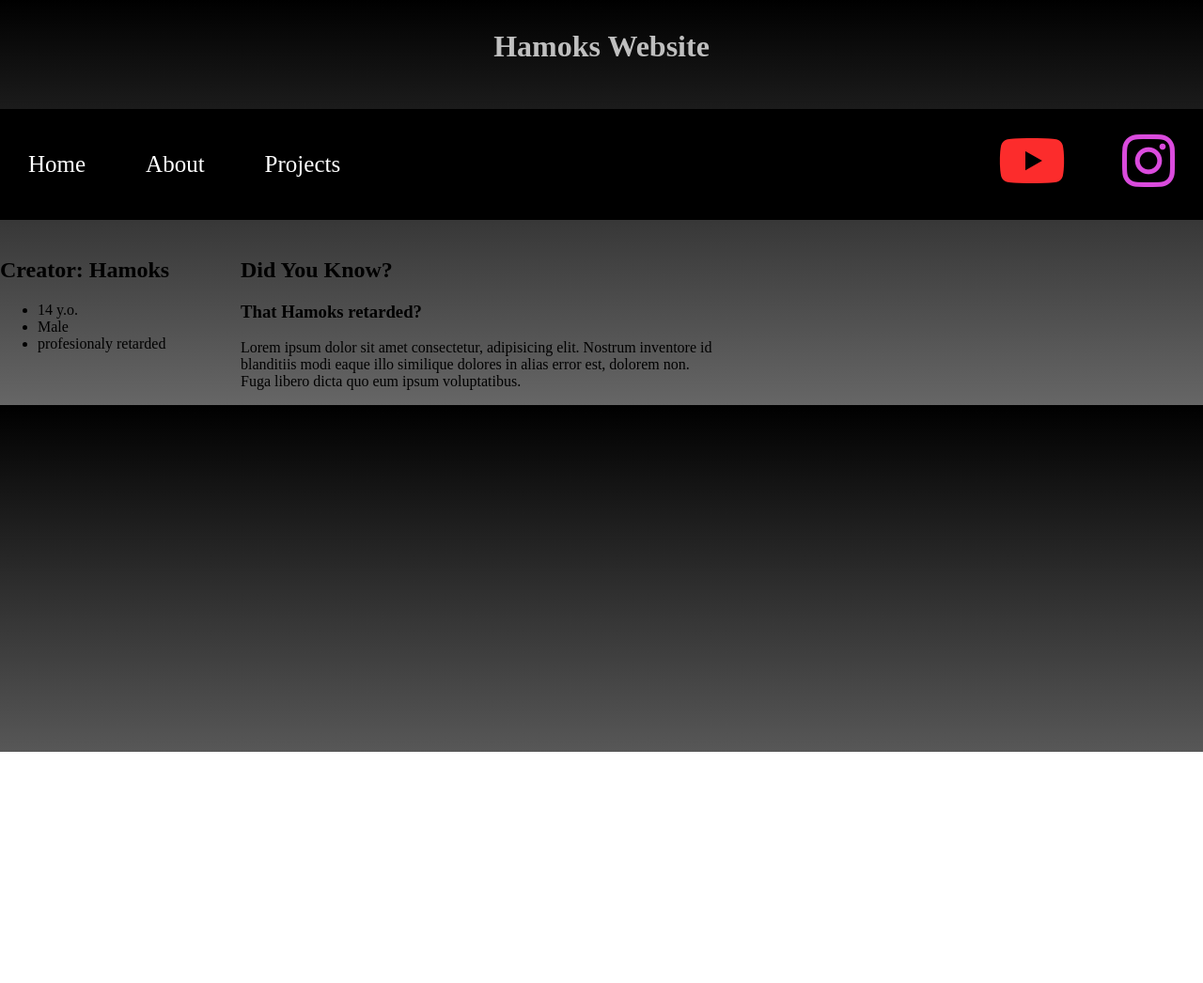
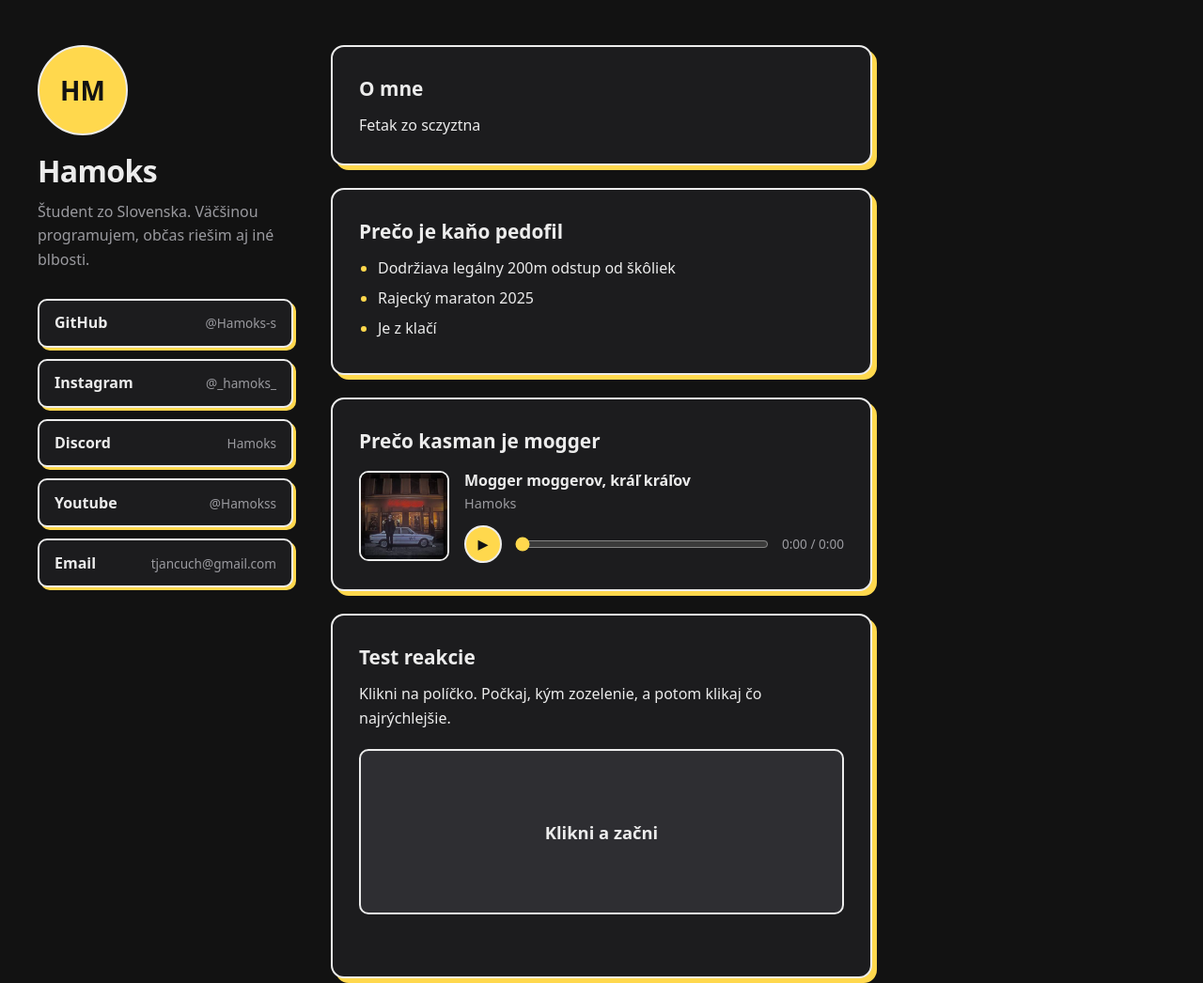
Before and after one commit to Hamoks-s/HamoksDev, a plain HTML site: page index.html in a window 1280 px wide. Shown: the whole page at 94% size. Before the commit the page ends 800 px from the top, so only its background shows below. Drawn offline with Linux system fonts and the light colour scheme.

Commit message:
template made by ai

```diff
--- a/index.html
+++ b/index.html
@@ -1,58 +1,83 @@
 <!DOCTYPE html>
-<html>
+<html lang="sk">
 <head>
-        <title>My First website</title>
+  <meta charset="UTF-8">
+  <meta name="viewport" content="width=device-width, initial-scale=1">
+  <title>Tvoje Meno</title>
+  <meta name="description" content="Osobná stránka: Tvoje Meno">
   <link rel="stylesheet" href="style.css">
-        <script src="https://kit.fontawesome.com/bcdaec150d.js" crossorigin="anonymous"></script>
 </head>
+<body>
+  <div class="wrap">
 
-    <body>
+    <aside class="side">
+      <div class="avatar" aria-hidden="true">HM</div>
+      <h1>Hamoks</h1>
+      <p class="tagline">Študent zo Slovenska. Väčšinou programujem, občas riešim aj iné blbosti.</p>
 
-        <header>
-            <h1>Hamoks Website</h1>
-        </header>
-
-        <nav class="navbar">
-            <ul>
-                <li class="textnav"><a href="">Home</a></li>
-                <li class="textnav"><a href="">About</a></li>
-                <li class="textnav"><a href="">Projects</a></li>
-                <li class="icon">
-                    <a href="https://www.instagram.com/tomas_hamSSoks/">
-                        <i class="fa-brands fa-instagram fa-4x" style="color: #da4bdd;"></i>
+      <nav class="links" aria-label="Moje odkazy">
+        <a class="link" href="https://github.com/Hamoks-s">
+          <span>GitHub</span><small>@Hamoks-s</small>
         </a>
-                </li>
-                <li class="icon">
-                    <a href="https://www.youtube.com/channel/UCalkDCm6WYdwh6H4rnZuiow">
-                        <i class="fa-brands fa-youtube fa-4x" style="color: #fc2c2c;"></i>
+        <a class="link" href="https://www.instagram.com/_hamoks_/">
+          <span>Instagram</span><small>@_hamoks_</small>
         </a>
-                </li>
-            </ul>
+        <a class="link" href="https://discord.com/users/Hamoks">
+          <span>Discord</span><small>Hamoks</small>
+        </a>
+         <a class="link" href="https://www.youtube.com/@Hamokss">
+          <span>Youtube</span><small>@Hamokss</small>
+        </a>
+        <a class="link" href="mailto:tjancuch@gmail.com">
+          <span>Email</span><small>tjancuch@gmail.com</small>
+        </a>
       </nav>
-
-        <aside>
-            <h2>Creator: Hamoks</h2>
-            <ul>
-                <li>14 y.o.</li>
-                <li>Male</li>
-                <li>profesionaly retarded</li>
-            </ul>
-
     </aside>
 
-        <section>
-
+    <main class="content">
+      <section class="card">
+        <h2>O mne</h2>
+        <p>
+          Fetak zo sczyztna
+        </p>
       </section>
 
-        <article>
-            <h2>Did You Know?</h2>
-            <h3>That Hamoks retarded?</h3>
+      <section class="card">
+        <h2>Prečo je kaňo pedofil</h2>
+        <ul class="list">
+          <li>Dodržiava legálny 200m odstup od škôliek</li>
+          <li>Rajecký maraton 2025</li>
+          <li>Je z klačí</li>
+        </ul>
+      </section>
 
-            <p>Lorem ipsum dolor sit amet consectetur, adipisicing elit. Nostrum inventore id blanditiis modi eaque illo similique dolores in alias error est, dolorem non. Fuga libero dicta quo eum ipsum voluptatibus.</p>
+      <section class="card">
+        <h2>Prečo kasman je mogger</h2>
+        <div class="player">
+            <img class="cover" src="audio/cover.jpg" alt="Obal skladby">
+            <div class="player-main">
+            <p class="track-title">Mogger moggerov, kráľ kráľov</p>
+            <p class="track-artist">Hamoks</p>
+            <div class="player-row">
+                <button class="play-btn" type="button" aria-label="Prehrať">▶</button>
+                <input class="seek" type="range" min="0" max="100" value="0" step="0.1" aria-label="Pozícia v skladbe">
+                <span class="time">0:00 / 0:00</span>
+            </div>
+            </div>
+            <audio src="audio/kasman.mp3" preload="metadata"></audio>
+        </div>
+    </section>
 
-        </article>
+      <section class="card">
+        <h2>Test reakcie</h2>
+        <p>Klikni na políčko. Počkaj, kým zozelenie, a potom klikaj čo najrýchlejšie.</p>
+        <button id="game" type="button">Klikni a začni</button>
+        <p id="best" aria-live="polite"></p>
+      </section>
 
+    </main>
+
+  </div>
+  <script src="main.js"></script>
 </body>
-
-    <script src="index.js"></script>
 </html>
--- /dev/null
+++ b/main.js
@@ -0,0 +1,77 @@
+// rok v pätičke
+// test reakcie
+const box = document.getElementById("game");
+const bestText = document.getElementById("best");
+
+let state = "idle"; // idle | waiting | go
+let timer = null;
+let startTime = 0;
+let best = null;
+
+function reset() {
+  state = "idle";
+  box.className = "";
+}
+
+box.addEventListener("click", () => {
+  if (state === "idle") {
+    state = "waiting";
+    box.className = "";
+    box.textContent = "Čakaj na zelenú...";
+    const delay = 1000 + Math.random() * 3000;
+    timer = setTimeout(() => {
+      state = "go";
+      box.className = "go";
+      box.textContent = "Klikaj teraz!";
+      startTime = performance.now();
+    }, delay);
+  } else if (state === "waiting") {
+    clearTimeout(timer);
+    reset();
+    box.className = "early";
+    box.textContent = "Príliš skoro. Klikni a skús znova.";
+  } else if (state === "go") {
+    const ms = Math.round(performance.now() - startTime);
+    if (best === null || ms < best) best = ms;
+    reset();
+    box.textContent = ms + " ms. Klikni a skús znova.";
+    bestText.textContent = "Najlepší čas: " + best + " ms";
+  }
+});
+
+const audio = document.querySelector(".player audio");
+const playBtn = document.querySelector(".play-btn");
+const seek = document.querySelector(".seek");
+const time = document.querySelector(".time");
+
+function fmt(s) {
+  const m = Math.floor(s / 60);
+  const r = Math.floor(s % 60);
+  return m + ":" + String(r).padStart(2, "0");
+}
+
+function showTime() {
+  time.textContent = fmt(audio.currentTime) + " / " + fmt(audio.duration || 0);
+}
+
+playBtn.addEventListener("click", () => {
+  if (audio.paused) audio.play();
+  else audio.pause();
+});
+
+audio.addEventListener("play", () => { playBtn.textContent = "❚❚"; });
+audio.addEventListener("pause", () => { playBtn.textContent = "▶"; });
+
+audio.addEventListener("loadedmetadata", () => {
+  seek.max = audio.duration;
+  showTime();
+});
+
+audio.addEventListener("timeupdate", () => {
+  seek.value = audio.currentTime;
+  showTime();
+});
+
+seek.addEventListener("input", () => {
+  audio.currentTime = seek.value;
+});
--- a/style.css
+++ b/style.css
@@ -1,62 +1,189 @@
-
-body{
-    margin: 0;
-    background: linear-gradient(180deg, hsl(0, 0%, 0%), hsl(0, 0%, 40%));
+:root {
+  --bg: #121212;
+  --card: #1c1c1e;
+  --text: #ececec;
+  --muted: #9a9a9f;
+  --border: #ececec;
+  --shadow: #ffd84d;
+  --accent: #ffd84d;
+  --accent-text: #121212;
+  --wait: #2e2e32;
+  --go: #19b45a;
+  --stop: #e5484d;
 }
 
-header{
-    padding: 10px 20px;
-    text-align: center;
-    color: hsl(0, 0%, 75%);
+* { box-sizing: border-box; }
 
-    margin-bottom: 0px;
+body {
+  margin: 0;
+  background: var(--bg);
+  color: var(--text);
+  font-family: system-ui, -apple-system, "Segoe UI", Roboto, sans-serif;
+  line-height: 1.6;
 }
-.navbar{
-    margin-bottom: 20px;
+
+/* layout: left sidebar | wide centered content | empty right column */
+.wrap {
+  padding: 3rem 2.5rem;
+  display: grid;
+  grid-template-columns: 17rem minmax(0, 1fr) 17rem;
+  gap: 2.5rem;
+  align-items: start;
 }
-.navbar ul{
 
-    overflow: hidden;
-    list-style-type: none;
-    background-color: hsl(0, 0%, 0%);
-    padding: 0px;
-    mask-image: 0px;
+.side {
+  position: sticky;
+  top: 2rem;
+}
 
+.content {
+  grid-column: 2;
+  width: 100%;
+  max-width: 54rem;
+  margin: 0 auto;
+  display: grid;
+  gap: 1.5rem;
+}
 
+/* sidebar */
+.avatar {
+  width: 6rem;
+  height: 6rem;
+  border-radius: 50%;
+  background: var(--accent);
+  color: var(--accent-text);
+  border: 2px solid var(--border);
+  display: grid;
+  place-items: center;
+  font-size: 1.75rem;
+  font-weight: 800;
+  margin-bottom: 1.25rem;
 }
-.navbar a{
-    padding: 23px 20px;
-    display: block;
-    text-decoration: none;
-    color: white;
-    text-align: center;
+
+h1 {
+  font-size: 2rem;
+  line-height: 1.15;
+  margin: 0 0 0.75rem;
+  letter-spacing: -0.02em;
 }
-.navbar a:hover{
-    background-color: rgb(19, 19, 19);
+
+.tagline { color: var(--muted); margin: 0 0 1.75rem; }
+
+/* links */
+.links { display: grid; gap: 0.75rem; }
+
+.link {
+  display: flex;
+  justify-content: space-between;
+  align-items: baseline;
+  gap: 1rem;
+  padding: 0.7rem 1rem;
+  background: var(--card);
+  color: var(--text);
+  text-decoration: none;
+  border: 2px solid var(--border);
+  border-radius: 10px;
+  box-shadow: 3px 3px 0 var(--shadow);
+  transition: transform 0.12s, box-shadow 0.12s, background 0.12s;
 }
-.textnav{
-    padding: 22px 10px;
-    display:inline-block;
-    font-size: 25px;
+.link span { font-weight: 700; }
+.link small { color: var(--muted); font-size: 0.85rem; }
 
+.link:hover {
+  background: var(--accent);
+  color: var(--accent-text);
+  transform: translate(-2px, -2px);
+  box-shadow: 5px 5px 0 var(--shadow);
 }
-.icon{
-    text-decoration: none;
-    float: right;
-    padding: 0px 10px;
+.link:hover small { color: var(--accent-text); }
+
+a:focus-visible, button:focus-visible {
+  outline: 3px solid var(--accent);
+  outline-offset: 3px;
 }
-.icon div{
-    background-color: hsl(0, 0%, 100%);
-    width: 50%;
-    height: 25px;
-    transform: translate(50%, -180%);
+
+/* cards (copy one <section class="card"> to add a new block) */
+.card {
+  background: var(--card);
+  border: 2px solid var(--border);
+  border-radius: 14px;
+  box-shadow: 5px 5px 0 var(--shadow);
+  padding: 1.75rem;
 }
-aside{
-    width: 20%;
-    float: left;
+.card h2 { font-size: 1.3rem; margin: 0 0 0.6rem; }
+.card p { margin: 0 0 0.75rem; }
+.card p:last-child { margin-bottom: 0; }
+
+.list { margin: 0; padding-left: 1.25rem; }
+.list li { margin-bottom: 0.4rem; }
+.list li::marker { color: var(--accent); }
+
+/* game */
+#game {
+  width: 100%;
+  height: 11rem;
+  margin-top: 0.5rem;
+  border: 2px solid var(--border);
+  border-radius: 10px;
+  font: inherit;
+  font-size: 1.15rem;
+  font-weight: 700;
+  color: var(--text);
+  background: var(--wait);
+  cursor: pointer;
 }
-article{
+#game.go { background: var(--go); color: #fff; }
+#game.early { background: var(--stop); color: #fff; }
 
-    width: 40%;
-    float: left;
+#best { color: var(--muted); min-height: 1.6em; margin-top: 0.75rem; }
+
+footer { color: var(--muted); font-size: 0.9rem; }
+footer p { margin: 0; }
+
+/* tablet: drop the empty right column */
+@media (max-width: 1100px) {
+  .wrap { grid-template-columns: 17rem minmax(0, 1fr); }
 }
+
+/* mobile: single column */
+@media (max-width: 760px) {
+  .wrap { grid-template-columns: 1fr; padding: 2rem 1.25rem; }
+  .side { position: static; }
+  .content { grid-column: 1; }
+}
+
+@media (prefers-reduced-motion: reduce) {
+  .link { transition: none; }
+}
+
+.player { display: flex; align-items: center; gap: 1rem; margin-top: 0.75rem; }
+
+.cover {
+  width: 6rem;
+  height: 6rem;
+  object-fit: cover;
+  border: 2px solid var(--border);
+  border-radius: 10px;
+  flex-shrink: 0;
+}
+
+.player-main { flex: 1; min-width: 0; }
+.card .track-title { font-weight: 700; margin: 0; }
+.card .track-artist { color: var(--muted); font-size: 0.9rem; margin: 0 0 0.75rem; }
+
+.player-row { display: flex; align-items: center; gap: 0.75rem; }
+
+.play-btn {
+  width: 2.5rem;
+  height: 2.5rem;
+  flex-shrink: 0;
+  border: 2px solid var(--border);
+  border-radius: 50%;
+  background: var(--accent);
+  color: var(--accent-text);
+  font-size: 0.9rem;
+  cursor: pointer;
+}
+
+.seek { flex: 1; min-width: 0; accent-color: var(--accent); }
+.time { color: var(--muted); font-size: 0.85rem; white-space: nowrap; font-variant-numeric: tabular-nums; }
```
Also changed, not shown: audio/cover.jpg (added), 1 other file. Lines whose indentation alone changed are shown as unchanged.
